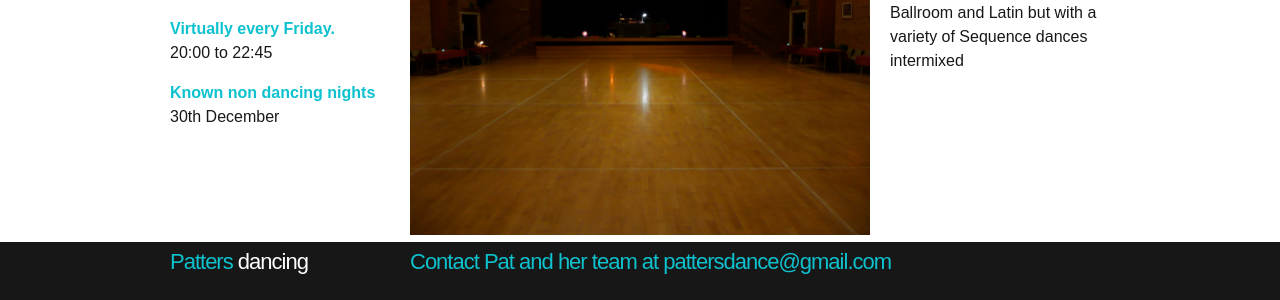
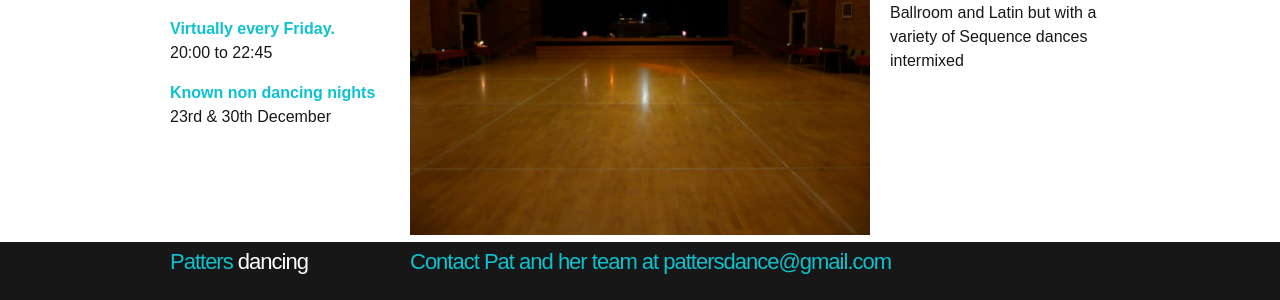
Before and after one commit to ramsayd/patters, a Jekyll site: the page built from 00_index.md, in a window 1280 px wide. Shown: the part 284-584 px from the top of the page. Built offline with Jekyll 4.4.1, drawn with Linux system fonts in a browser that asks for light colours.

Commit message:
Update 00_index.md

```diff
--- a/00_index.md
+++ b/00_index.md
@@ -13,7 +13,7 @@ permalink: "index.html"
       <dt class="heading-text">Virtually every Friday.</dt>
       <dt>20:00 to 22:45</dt>
       <dt class="heading-text non-dancing">Known non dancing nights</dt>
-            <dt>30th December</dt>
+            <dt>23rd & 30th December</dt>
     </dl>
   </dl>
 </article>
```
